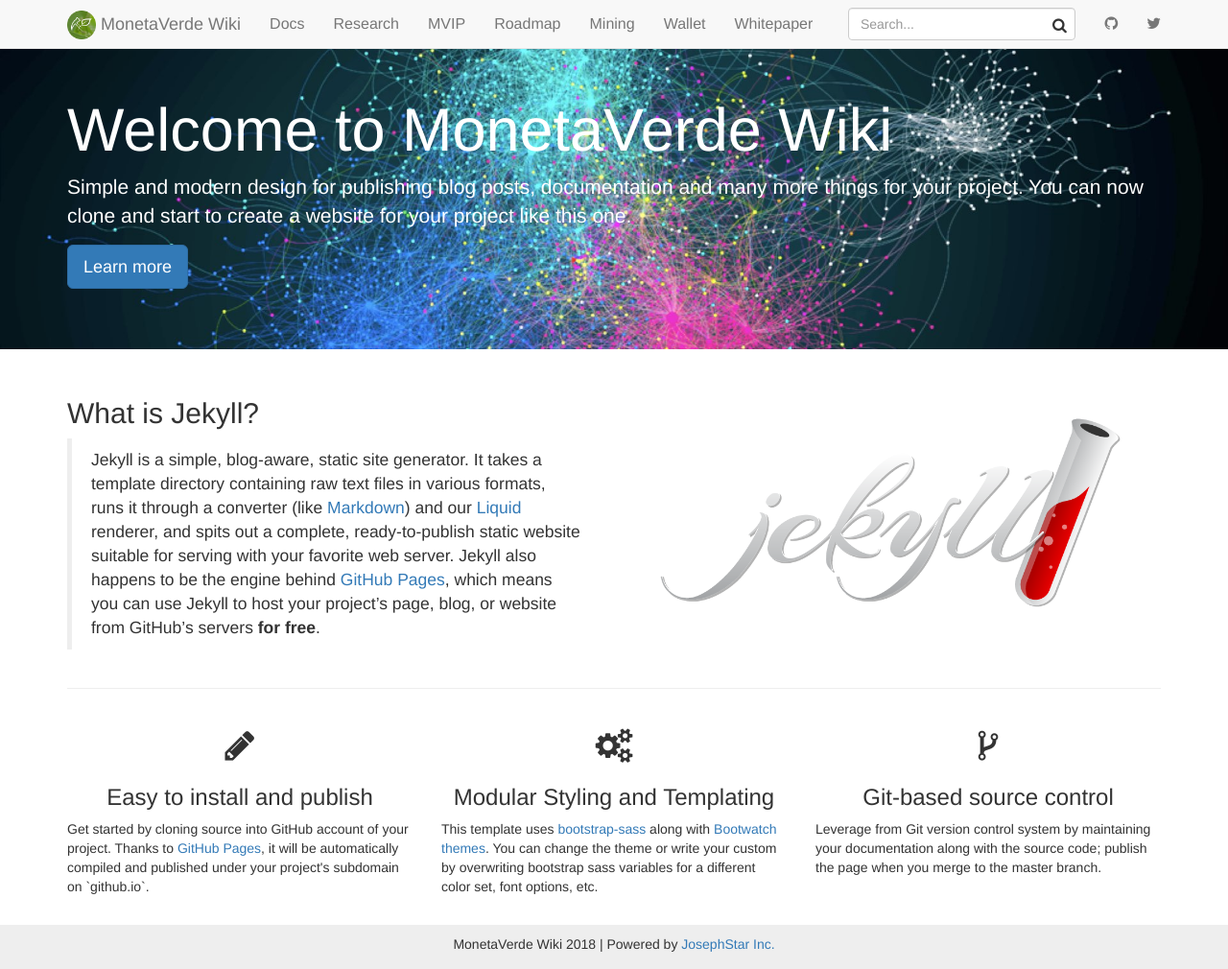
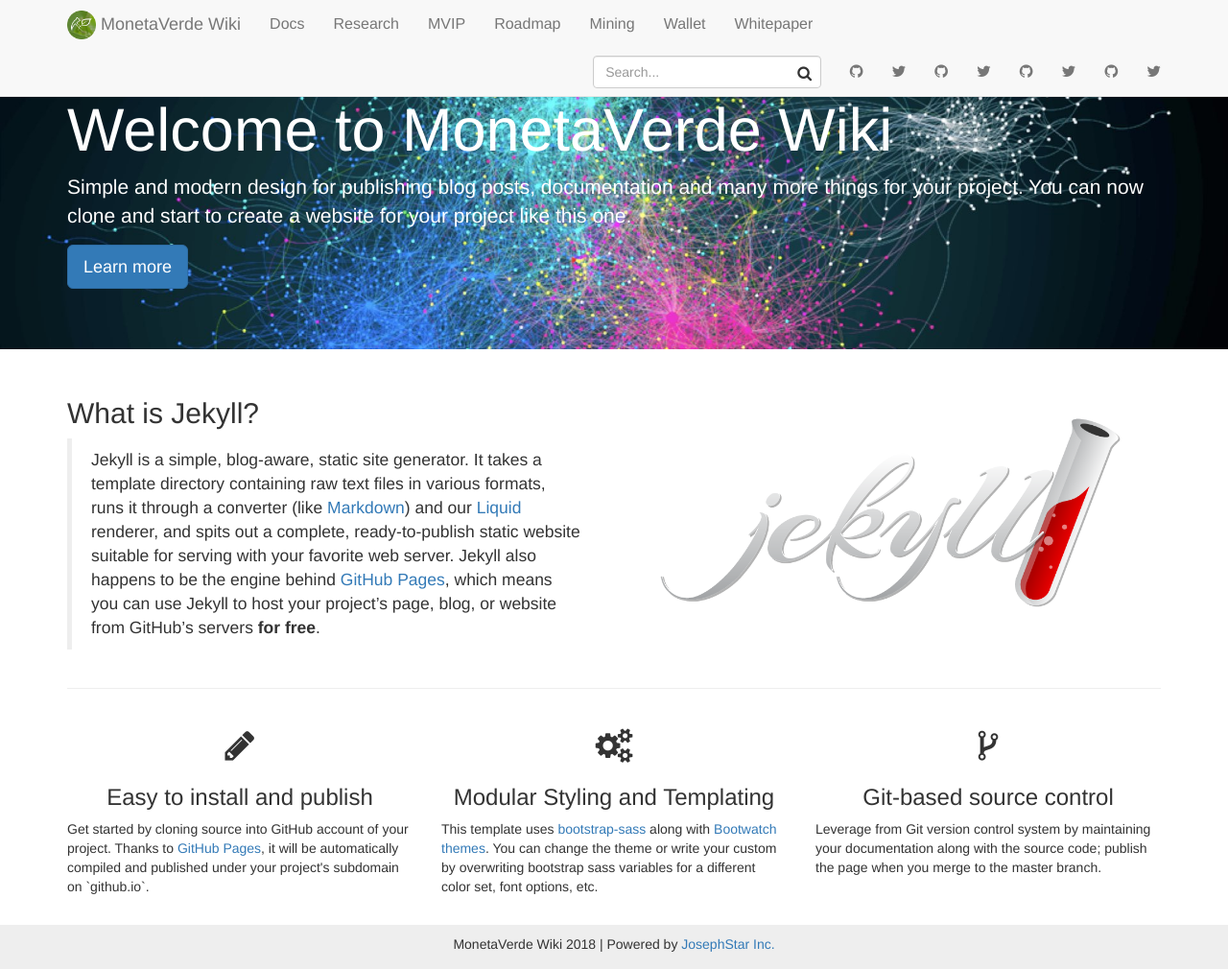
Before and after one commit to ammogcoder/www, a Jekyll site: the page built from index.html, in a window 1280 px wide and 1010 px high. Shown: the whole window at 96% size. Built offline with Jekyll 4.4.1, drawn with Linux system fonts in a browser that asks for light colours; nearby versions of some CDN libraries.

Commit message:
Update topnav.html

```diff
--- a/_includes/topnav.html
+++ b/_includes/topnav.html
@@ -33,6 +33,12 @@
                 <ul class="nav navbar-nav">
                     <li><a href="{{ site.github_url }}"><i class="fa fa-github" aria-hidden="true"></i></a></li>
                     <li><a href="{{ site.twitter_url }}"><i class="fa fa-twitter" aria-hidden="true"></i></a></li>
+                    <li><a href="{{ site.github_url }}"><i class="fa fa-github" aria-hidden="true"></i></a></li>
+                    <li><a href="{{ site.twitter_url }}"><i class="fa fa-twitter" aria-hidden="true"></i></a></li>
+                    <li><a href="{{ site.github_url }}"><i class="fa fa-github" aria-hidden="true"></i></a></li>
+                    <li><a href="{{ site.twitter_url }}"><i class="fa fa-twitter" aria-hidden="true"></i></a></li>
+                    <li><a href="{{ site.github_url }}"><i class="fa fa-github" aria-hidden="true"></i></a></li>
+                    <li><a href="{{ site.twitter_url }}"><i class="fa fa-twitter" aria-hidden="true"></i></a></li>
                 </ul>
             </div>
         </div>
```
